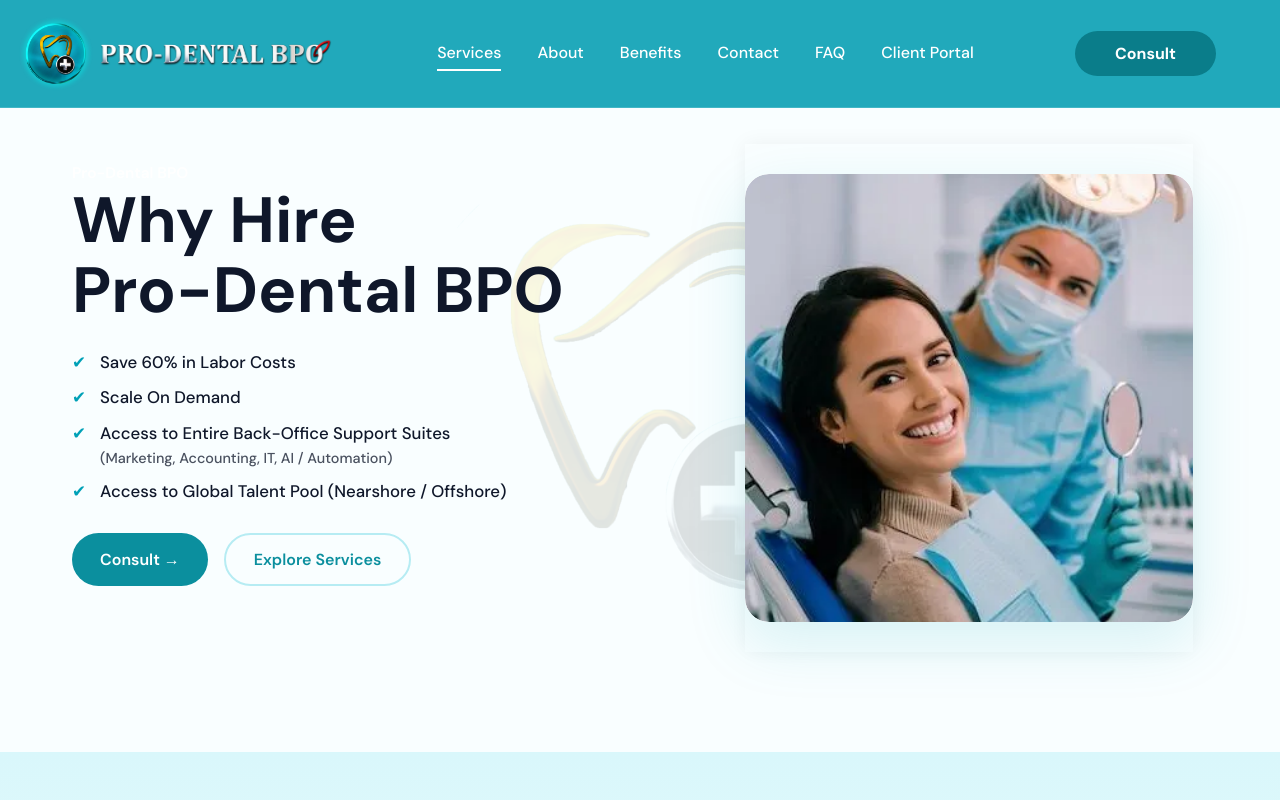
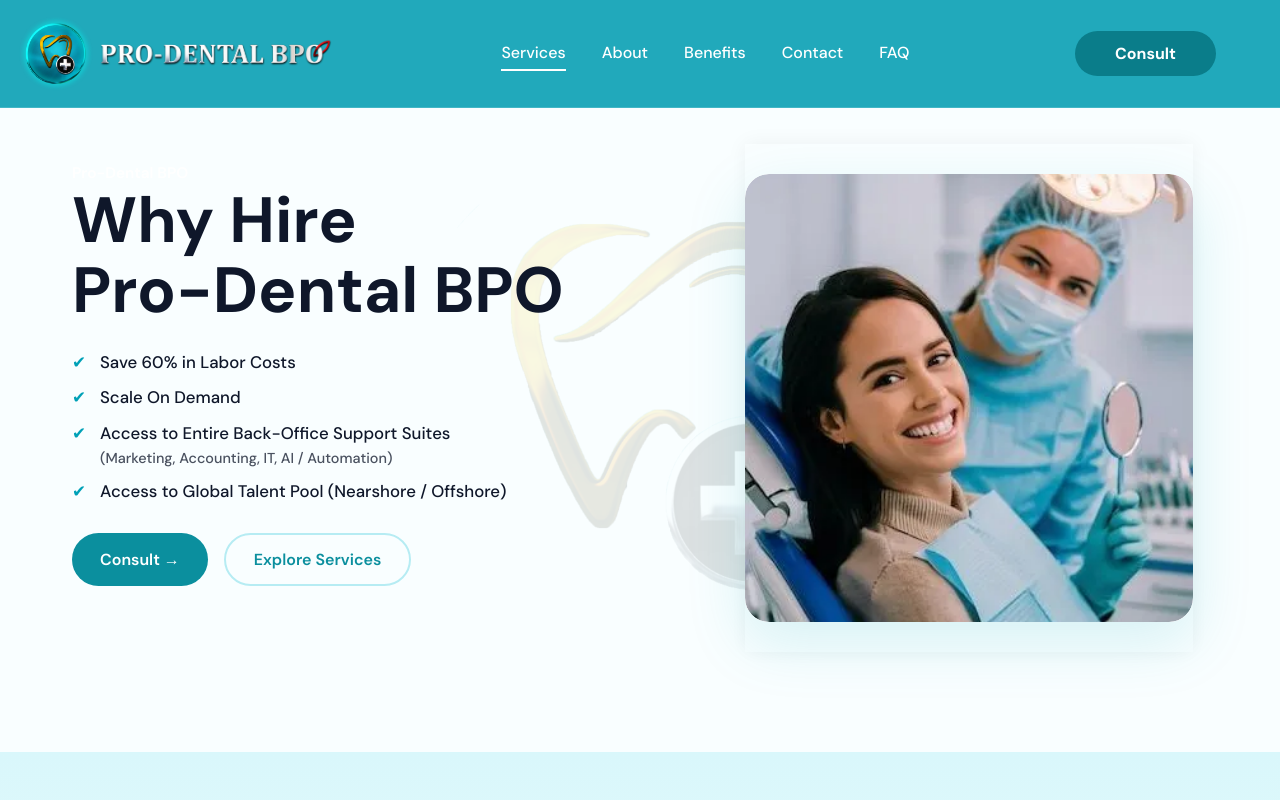
Before and after one commit to rogiegabotero-cyber/Pro-dental-BPO-Page, a React (Vite) app: page / in a window 1280 px wide. Shown: the top 800 px of the page. Built offline with nearby package versions, Linux system fonts and the light colour scheme.

Commit message:
finadfgsdgl

```diff
--- a/src/components/Navbar.jsx
+++ b/src/components/Navbar.jsx
@@ -147,11 +147,11 @@ export default function Navbar() {
           </Link>
         </li>
 
-        <li className="cont" onClick={() => setOpen(false)}>
+        {/* <li className="cont" onClick={() => setOpen(false)}>
           <a href="#" onClick={(e) => e.preventDefault()}>
             Client Portal
           </a>
-        </li>
+        </li> */}
 
         <button
           className="btn-primary mobile-btn"
```
